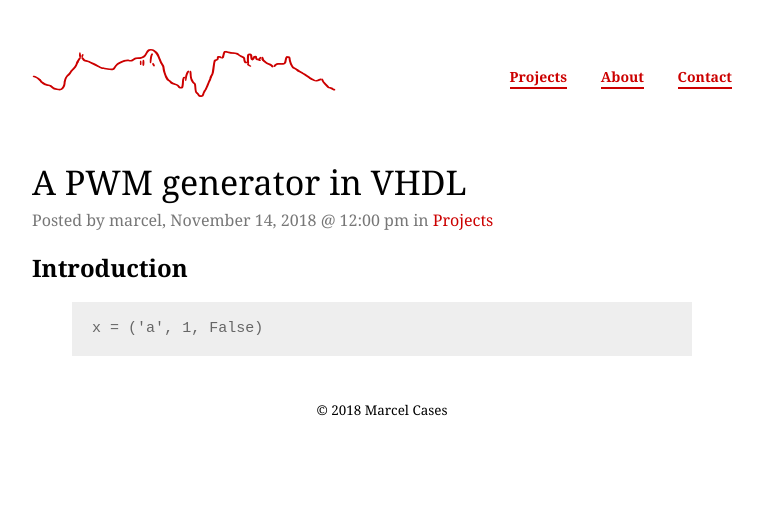
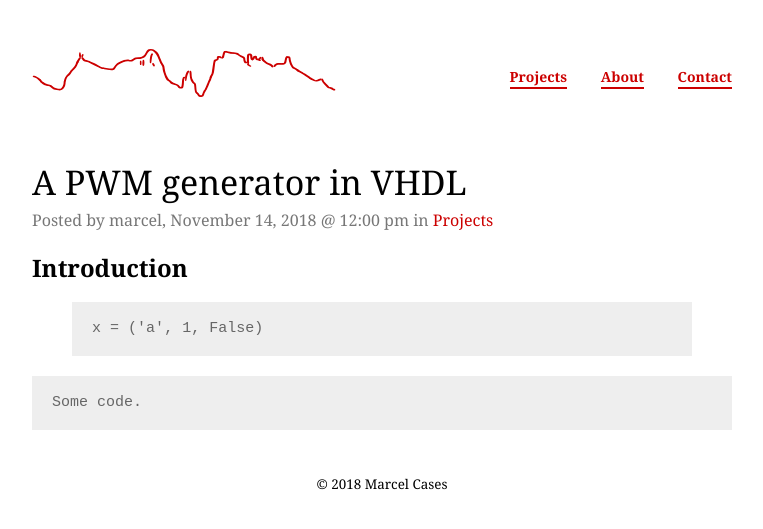
Before and after one commit to marcelcases/marcelcases.github.io, a Jekyll site: the page built from _posts/2018-11-14-a-pwm-generator-in-VHDL.markdown, in a window 1280 px wide. Shown: the top 529 px of the page, without its empty margins (258-1021 px from the left). Built offline with Jekyll 4.4.1, drawn with Linux system fonts in a browser that asks for light colours; comment, search, counter and statistics services are not loaded.

Commit message:
Update 2018-11-14-a-pwm-generator-in-VHDL.markdown

````diff
--- a/_posts/2018-11-14-a-pwm-generator-in-VHDL.markdown
+++ b/_posts/2018-11-14-a-pwm-generator-in-VHDL.markdown
@@ -13,3 +13,8 @@ date: 2018-11-14 15:00:00 +03:00
 {% highlight python %}
 x = ('a', 1, False)
 {% endhighlight %}
+
+
+```javascript
+Some code.
+```
````
